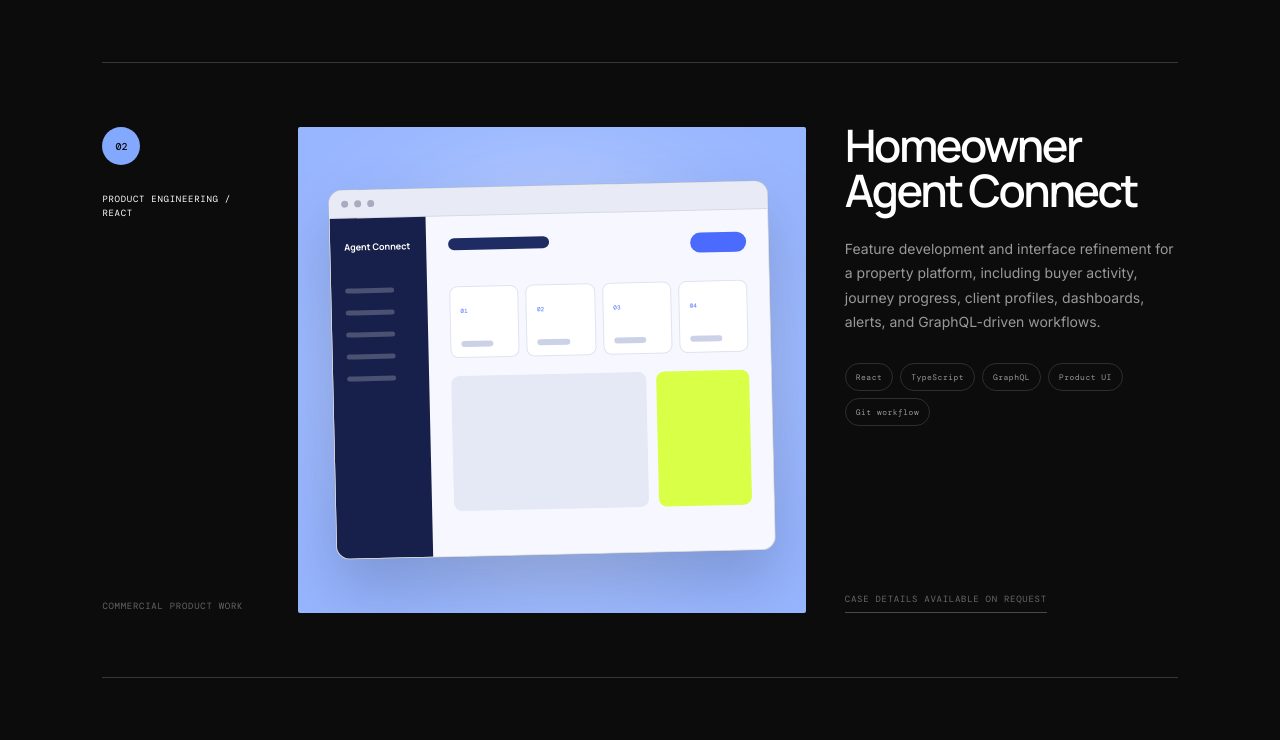
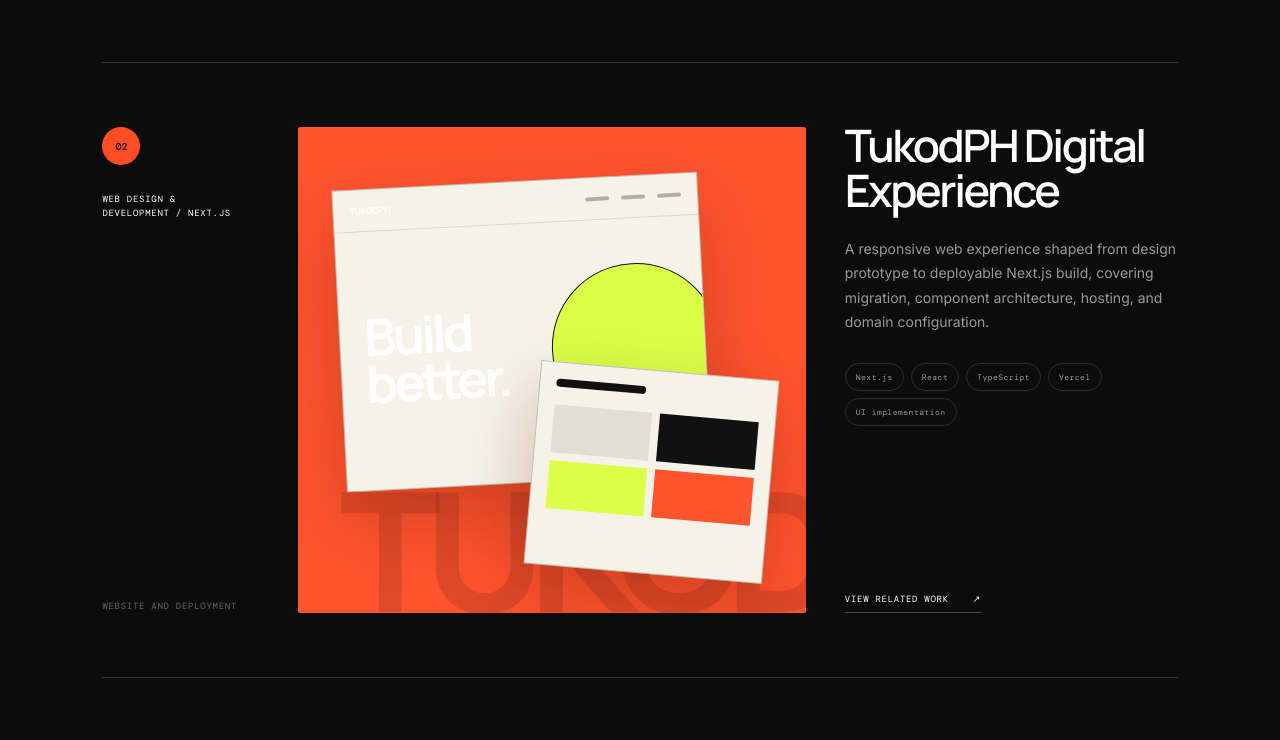
Before and after one commit to nikulasito/nico-portfolio, a Next.js app: page / in a window 1280 px wide. Shown: the part 2888-3628 px from the top of the page. Built offline with nearby package versions, Linux system fonts and the light colour scheme.

Commit message:
Updated Projects section

```diff
--- a/app/page.tsx
+++ b/app/page.tsx
@@ -15,19 +15,19 @@
     tone: "lime",
     note: "Private production system",
   },
+  // {
+  //   number: "02",
+  //   title: "Homeowner Agent Connect",
+  //   category: "Product engineering / React",
+  //   description:
+  //     "Feature development and interface refinement for a property platform, including buyer activity, journey progress, client profiles, dashboards, alerts, and GraphQL-driven workflows.",
+  //   stack: ["React", "TypeScript", "GraphQL", "Product UI", "Git workflow"],
+  //   type: "platform" as const,
+  //   tone: "blue",
+  //   note: "Commercial product work",
+  // },
   {
     number: "02",
-    title: "Homeowner Agent Connect",
-    category: "Product engineering / React",
-    description:
-      "Feature development and interface refinement for a property platform, including buyer activity, journey progress, client profiles, dashboards, alerts, and GraphQL-driven workflows.",
-    stack: ["React", "TypeScript", "GraphQL", "Product UI", "Git workflow"],
-    type: "platform" as const,
-    tone: "blue",
-    note: "Commercial product work",
-  },
-  {
-    number: "03",
     title: "TukodPH Digital Experience",
     category: "Web design & development / Next.js",
     description:
@@ -39,7 +39,7 @@
     href: "https://github.com/uxdesignninja/Tukodph",
   },
   {
-    number: "04",
+    number: "03",
     title: "Reverse Focus Media Production",
     category: "Post-production / Motion",
     description:
```
